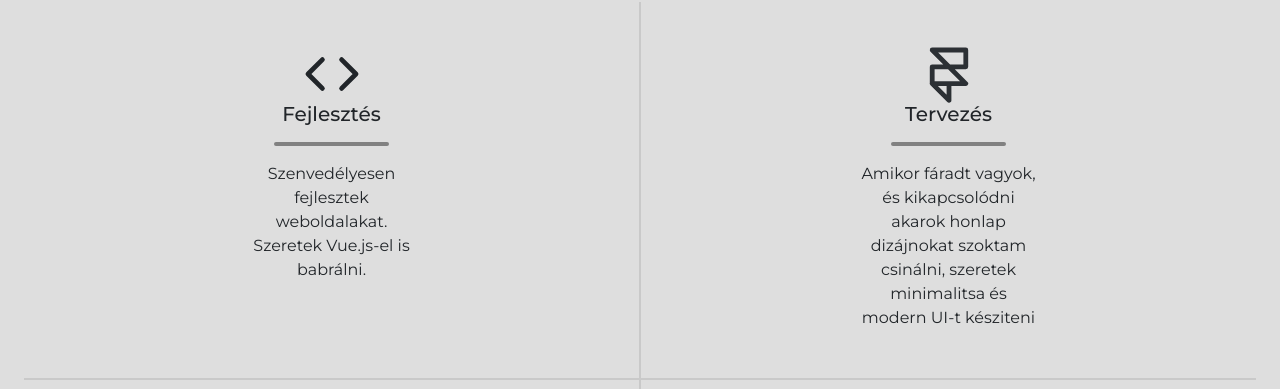
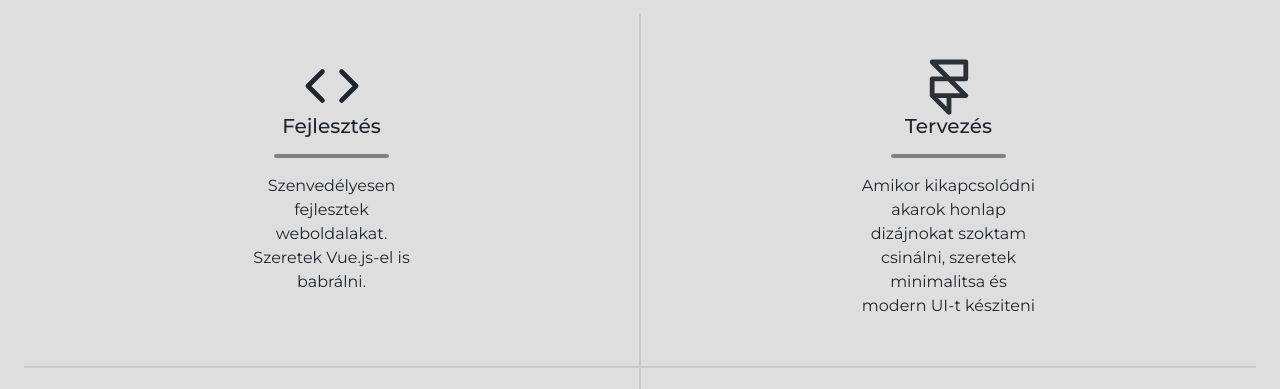
Before and after one commit to TheCyberGuy/portfolio3, a plain HTML site: page index.html in a window 1280 px wide. Shown: the part 1642-2031 px from the top of the page. Drawn offline with nearby package versions, Linux system fonts and the light colour scheme; a script that the page names is missing.

Commit message:
Update index.html

```diff
--- a/index.html
+++ b/index.html
@@ -67,7 +67,7 @@
           <p class="h5 mt-1" id="title">Tervezés</p>
           <hr class="darkHR my-3">
           <div class="container" id="w-33">
-            <p class="mb-5" id="short">Amikor fáradt vagyok, és kikapcsolódni akarok honlap dizájnokat szoktam csinálni, szeretek minimalitsa és modern UI-t késziteni</p>
+            <p class="mb-5" id="short">Amikor kikapcsolódni akarok honlap dizájnokat szoktam csinálni, szeretek minimalitsa és modern UI-t késziteni</p>
           </div>
         </div>
       </div>
```
